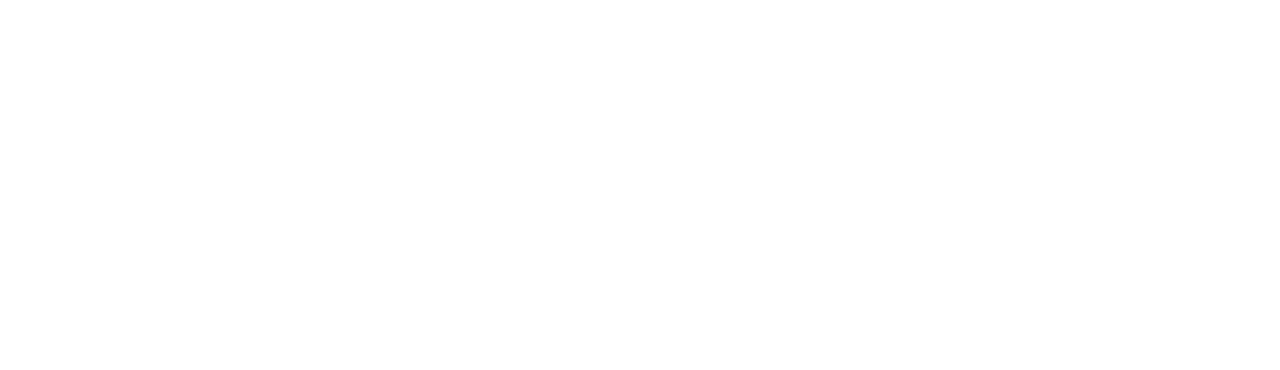
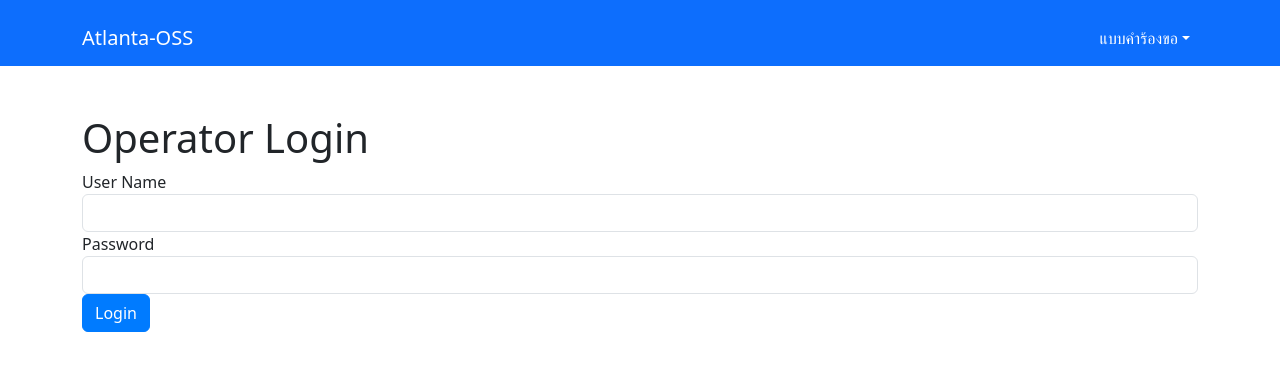
Before and after one commit to Loxyez/Atlanta-OSS, a React (Create React App) app in the folder atlanta-oss/: page /login_operator_account in a window 1280 px wide. Before the commit this address had no page. Shown: the top 370 px of the page. Built offline with nearby package versions, Linux system fonts and the light colour scheme.

Commit message:
Fully functional login operator

```diff
--- a/atlanta-oss/src/App.js
+++ b/atlanta-oss/src/App.js
@@ -5,6 +5,7 @@ import 'bootstrap/dist/css/bootstrap.min.css';
 
 import Home from './components/home/home';
 import RequestForm from './components/request-form/request-form';
+import LoginOperator from './components/login/login_operator';
 
 ReactDOM.render(<App/>, document.getElementById('root'));
 
@@ -14,6 +15,8 @@ function App () {
       <Routes>
         <Route path="/" exact element={<Home/>} />
         <Route path='/request_form' element={<RequestForm/>}/>
+
+        <Route path='/login_operator_account' element={<LoginOperator/>}/>
       </Routes>
     </Router>
   )
--- /dev/null
+++ b/atlanta-oss/src/components/login/login_operator.js
@@ -0,0 +1,66 @@
+import React, { useState } from 'react';
+import axios from 'axios';
+import config from '../../utils/config';
+import { useNavigate } from 'react-router-dom';
+import CustomNavbar from '../navigation-bar/navbar';
+
+export default function LoginOperator() {
+    const [credentials, setCredentials] = useState({ user_name: '', user_password: ''});
+    const [error, setError] = useState('');
+    const navigate = useNavigate();
+
+    const handleChange = (e) => {
+        setCredentials({...credentials, [e.target.name]: e.target.value });
+    };
+
+    const handleSubmit = async(e) => {
+        e.preventDefault();
+        try {
+            const res = await axios.post(`${config.apiBaseUrl}/operator_login`, credentials);
+            if (res.data.success){
+                navigate('/create_user_account');
+            } else {
+                setError(res.data.message);
+            }
+        } catch (err) {
+            setError('Server error, Please try again later.');
+        }
+    };
+
+    return (
+        <div>
+            <CustomNavbar/>
+            <div className='container mt-5'>
+                <h1>Operator Login</h1>
+                <form onSubmit={handleSubmit}>
+                    <div className='form-group'>
+                        <label htmlFor='user_name'>User Name</label>
+                        <input
+                            type='text'
+                            className='form-control'
+                            id='user_name'
+                            name='user_name'
+                            value={credentials.user_name}
+                            onChange={handleChange}
+                            required
+                        />
+                    </div>
+                    <div className='form-group'>
+                        <label htmlFor='user_password'>Password</label>
+                        <input
+                            type='password'
+                            className='form-control'
+                            id='user_password'
+                            name='user_password'
+                            value={credentials.user_password}
+                            onChange={handleChange}
+                            required
+                        />
+                    </div>
+                    {error && <div className="alert alert-danger">{error}</div>}
+                    <button type="submit" className="btn btn-primary">Login</button>
+                </form>
+            </div>
+        </div>
+    )
+}
```
